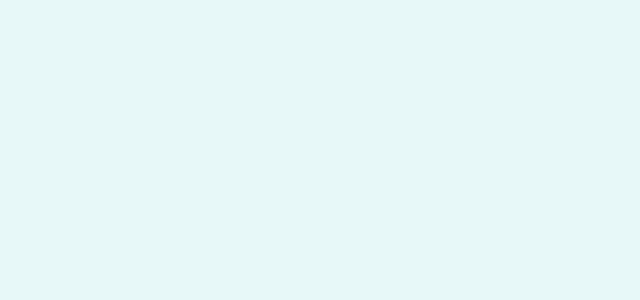
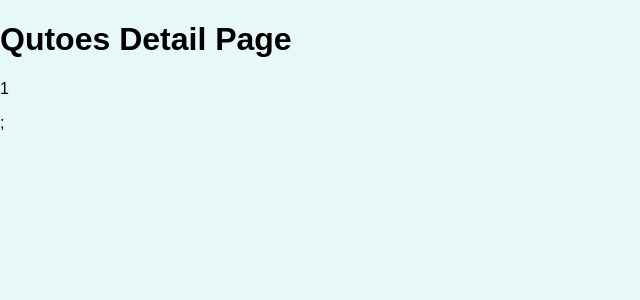
Before and after one commit to Mutotu/quotes-creator, a React (Create React App) app: page /quotes/1 in a window 1280 px wide. Shown: the top 300 px of the page, without its empty margins (0-640 px from the left). Built offline with nearby package versions, Linux system fonts and the light colour scheme.

Commit message:
added routes

```diff
--- a/src/App.js
+++ b/src/App.js
@@ -1,8 +1,24 @@
+import { Route, Switch, Redirect } from "react-router-dom";
+import AllQuotes from "./pages/AllQutoes";
+import NewQuotes from "./pages/NewQuotes";
+import QutoeDetail from "./pages/QuoteDetail";
+
 function App() {
   return (
-    <div>
-
-    </div>
+    <Switch>
+      <Route path='/' exact>
+        <Redirect to='/quotes'> </Redirect>
+      </Route>
+      <Route path='/quotes' exact>
+        <AllQuotes />
+      </Route>
+      <Route path='/quotes/:quoteId'>
+        <QutoeDetail />
+      </Route>
+      <Route path='/new-quote'>
+        <NewQuotes />
+      </Route>
+    </Switch>
   );
 }
 
--- a/src/index.js
+++ b/src/index.js
@@ -1,7 +1,12 @@
-import ReactDOM from 'react-dom/client';
+import ReactDOM from "react-dom/client";
 
-import './index.css';
-import App from './App';
+import "./index.css";
+import App from "./App";
+import { BrowserRouter } from "react-router-dom";
 
-const root = ReactDOM.createRoot(document.getElementById('root'));
-root.render(<App />);
+const root = ReactDOM.createRoot(document.getElementById("root"));
+root.render(
+  <BrowserRouter>
+    <App />;
+  </BrowserRouter>
+);
--- /dev/null
+++ b/src/pages/AllQutoes.js
@@ -0,0 +1,5 @@
+const AllQuotes = () => {
+  return <h1>All Qutoes Page</h1>;
+};
+
+export default AllQuotes;
--- /dev/null
+++ b/src/pages/NewQuotes.js
@@ -0,0 +1,5 @@
+const NewQuotes = () => {
+  return <h1>New Qutoes Page</h1>;
+};
+
+export default NewQuotes;
--- /dev/null
+++ b/src/pages/QuoteDetail.js
@@ -0,0 +1,18 @@
+import { Fragment } from "react";
+import { Route, useParams } from "react-router-dom";
+import Comments from "../components/comments/Comments";
+
+const QutoeDetail = () => {
+  const params = useParams();
+  return (
+    <Fragment>
+      <h1> Qutoes Detail Page</h1>
+      <p>{params.quoteId}</p>
+      <Route path={`/quotes/${params.quoteId}/comments`}>
+        <Comments />
+      </Route>
+    </Fragment>
+  );
+};
+
+export default QutoeDetail;
```
